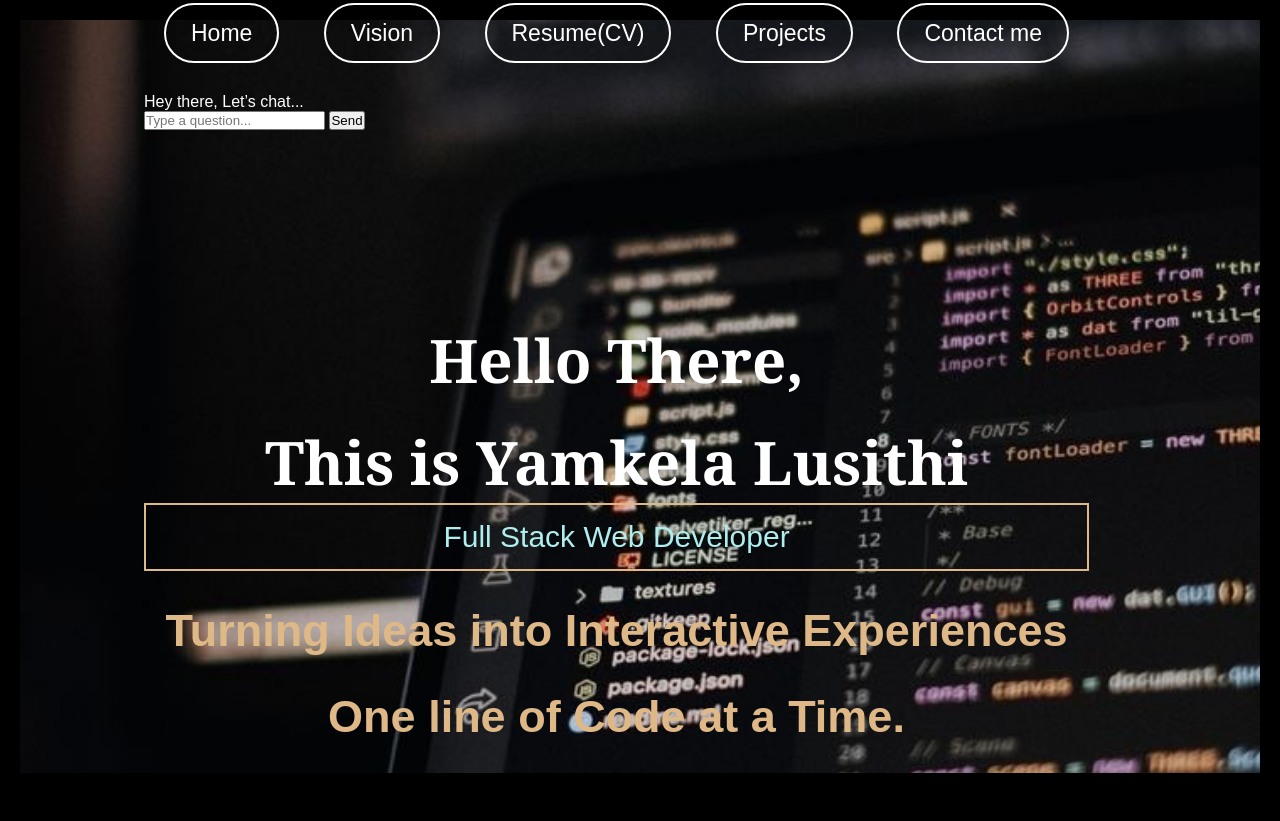
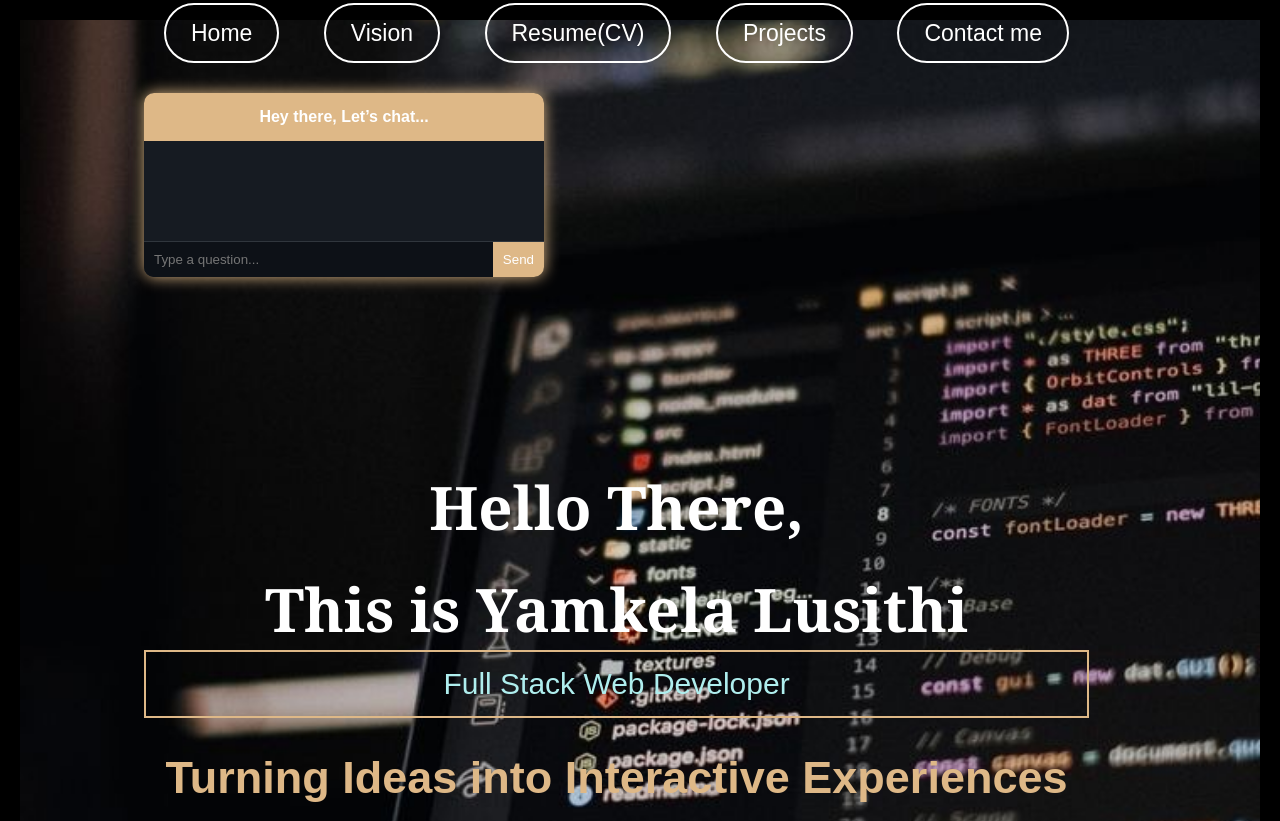
Before and after one commit to Yamkela4458/Portfolio, a plain HTML site: page index.html in a window 1280 px wide. Shown: the top 821 px of the page. Drawn offline with Linux system fonts and the light colour scheme; a script that the page names is missing.

Commit message:
Update style.css

```diff
--- a/style.css
+++ b/style.css
@@ -1,3 +1,64 @@
+.chat-container {
+  width: 400px;
+  background: #161b22;
+  border-radius: 10px;
+  box-shadow: 0 0 15px burlywood;
+  overflow: hidden;
+}
+
+.chat-header {
+  background: burlywood;
+  padding: 15px;
+  font-weight: bold;
+  text-align: center;
+}
+
+.chat-box {
+  height: 100px;
+  padding: 10px;
+  overflow-y: auto;
+}
+
+.chat-box p {
+  margin: 10px 0;
+  line-height: 1.4;
+}
+
+.user {
+  text-align: right;
+  color: burlywood;
+}
+
+.bot {
+  text-align: left;
+  color: burlywood;
+}
+
+#chat-form {
+  display: flex;
+  border-top: 1px solid #30363d;
+}
+
+#user-input {
+  flex: 1;
+  padding: 10px;
+  border: none;
+  background: #0d1117;
+  color: white;
+}
+
+#user-input:focus {
+  outline: none;
+}
+
+button {
+  background: burlywood;
+  border: none;
+  padding: 10px;
+  cursor: pointer;
+  color: white;
+}
+
 *{
     margin: 0;
     padding: 0;
```
